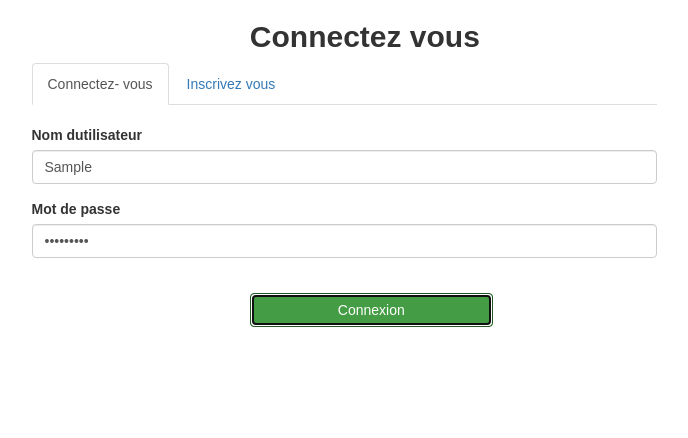
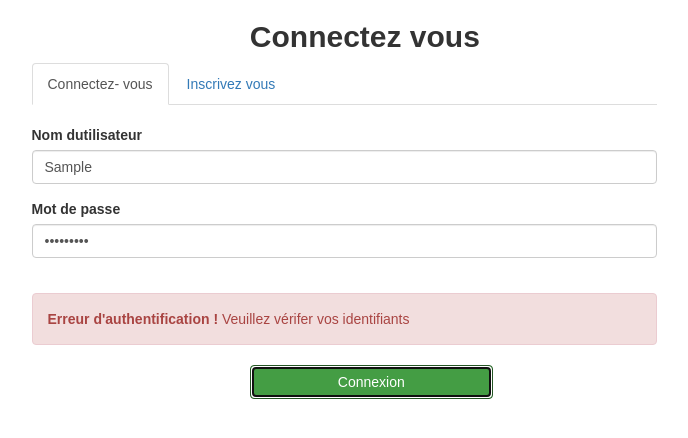
Before and after one commit to louis1509/projetCourseListe, a React (Create React App) app in the folder frontend/: page /Login in a window 1280 px wide. Both pictures are taken after typing "Sample", "Sample123" into the empty fields and a click on the button "Connexion". Shown: the top 438 px of the page, without its empty margins (296-984 px from the left). Built offline with nearby package versions, Linux system fonts and the light colour scheme; no server answers.

Commit message:
[FRONT] put an error message when the user did bad authetification

```diff
--- a/frontend/src/components/login/loginForm/Login.js
+++ b/frontend/src/components/login/loginForm/Login.js
@@ -17,6 +17,7 @@ class Login extends React.Component {
       login           : '',
       password        : '',
       isAuthenticated : false,
+      authentFailed   : false
     };
   }
 
@@ -29,8 +30,8 @@ class Login extends React.Component {
 
  check(){
       console.log('checking...');
-      if(this.getCook('token'))this.setState({isAuthenticated :true});
-      else this.setState({isAuthenticated :false});
+      if(this.getCook('token'))this.setState({isAuthenticated :true, authentFailed : false});
+      else this.setState({isAuthenticated :false, authentFailed :true});
     }
 
 
@@ -76,6 +77,7 @@ class Login extends React.Component {
         })
         .catch(err =>{
           console.log('erreur tentative de connexion : ' +  err);
+          this.setState({authentFailed : true});
         });
     }
 
@@ -95,6 +97,11 @@ class Login extends React.Component {
           <FormControl  type="password"  placeholder="Enter password" onChange={this.handleChange} name="password"/>
         </FormGroup>
         <br/>
+        {this.state.authentFailed ?
+        <Alert bsStyle="danger" onDismiss={this.handleDismiss}>
+          <strong>Erreur d'authentification !</strong> Veuillez vérifer vos identifiants
+        </Alert>
+        : null}
         <Row>
           <Col sm={5} xs={12} smOffset={4} >
             <Button  bsStyle="success" type="submit">Connexion</Button>
```
